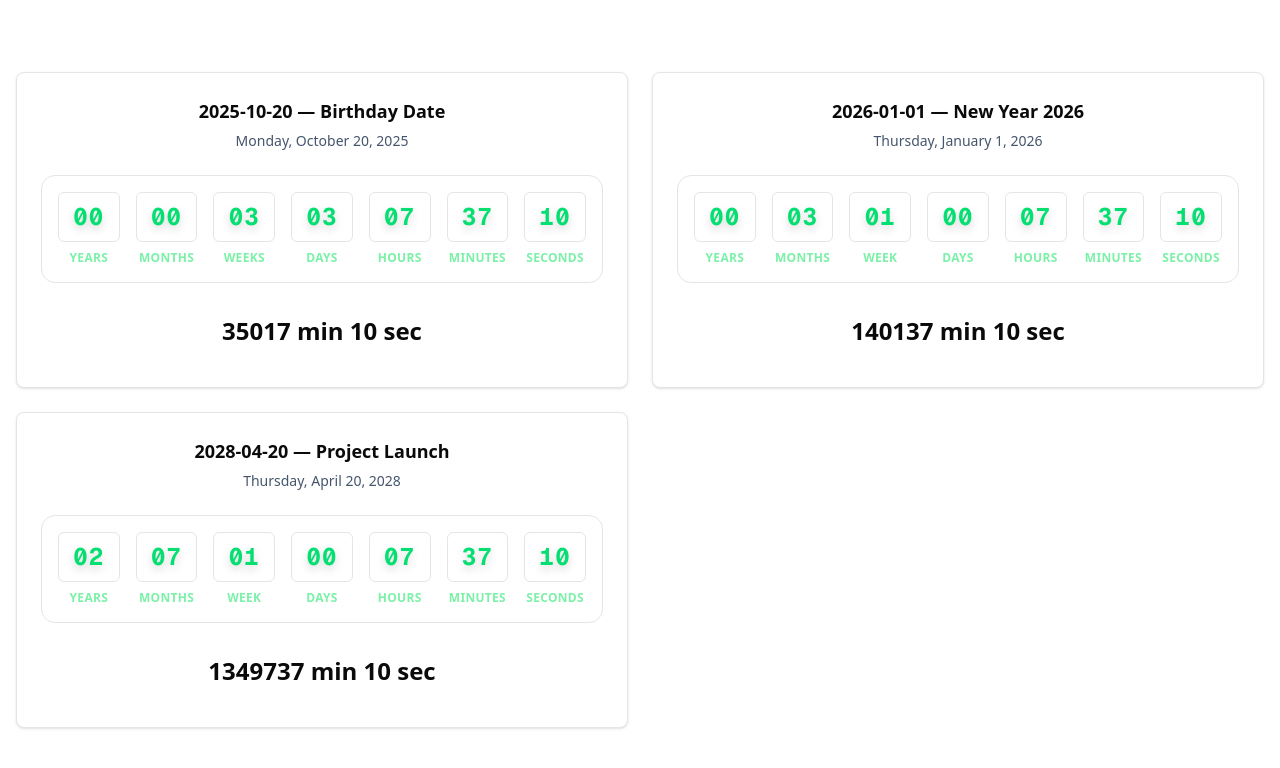
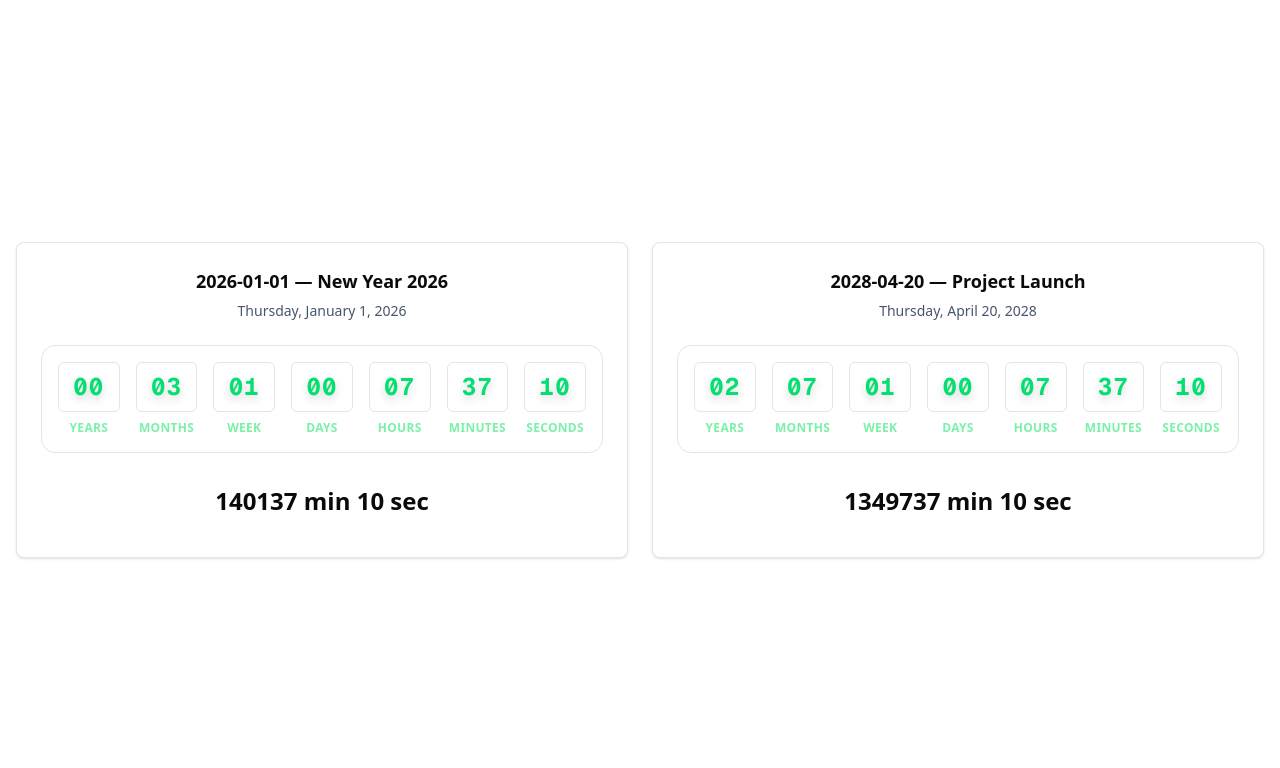
Before and after one commit to jasurkhaitov/reminder, a Next.js app: page / in a window 1280 px wide. Shown: the top 768 px of the page. Built offline with nearby package versions, Linux system fonts and the light colour scheme.

Commit message:
birthday date removed

```diff
--- a/app/(root)/page.tsx
+++ b/app/(root)/page.tsx
@@ -3,7 +3,6 @@
 import { CountdownCard } from '@/components/CountDownCard'
 
 const TARGET_DATES = [
-  { date: "2025-10-20", label: "Birthday Date" },
   { date: "2026-01-01", label: "New Year 2026" },
   { date: "2028-04-20", label: "Project Launch" },
 ]
```
